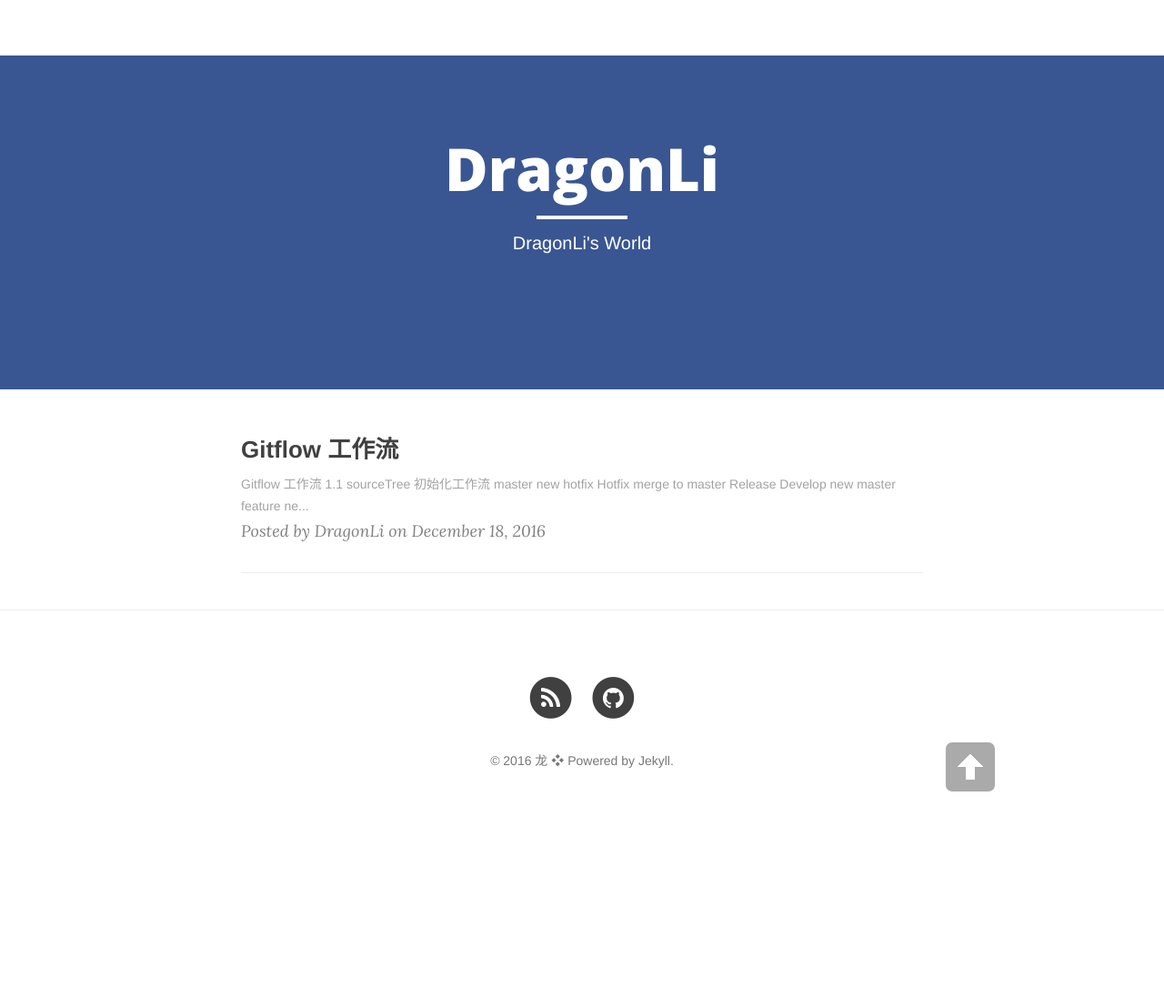
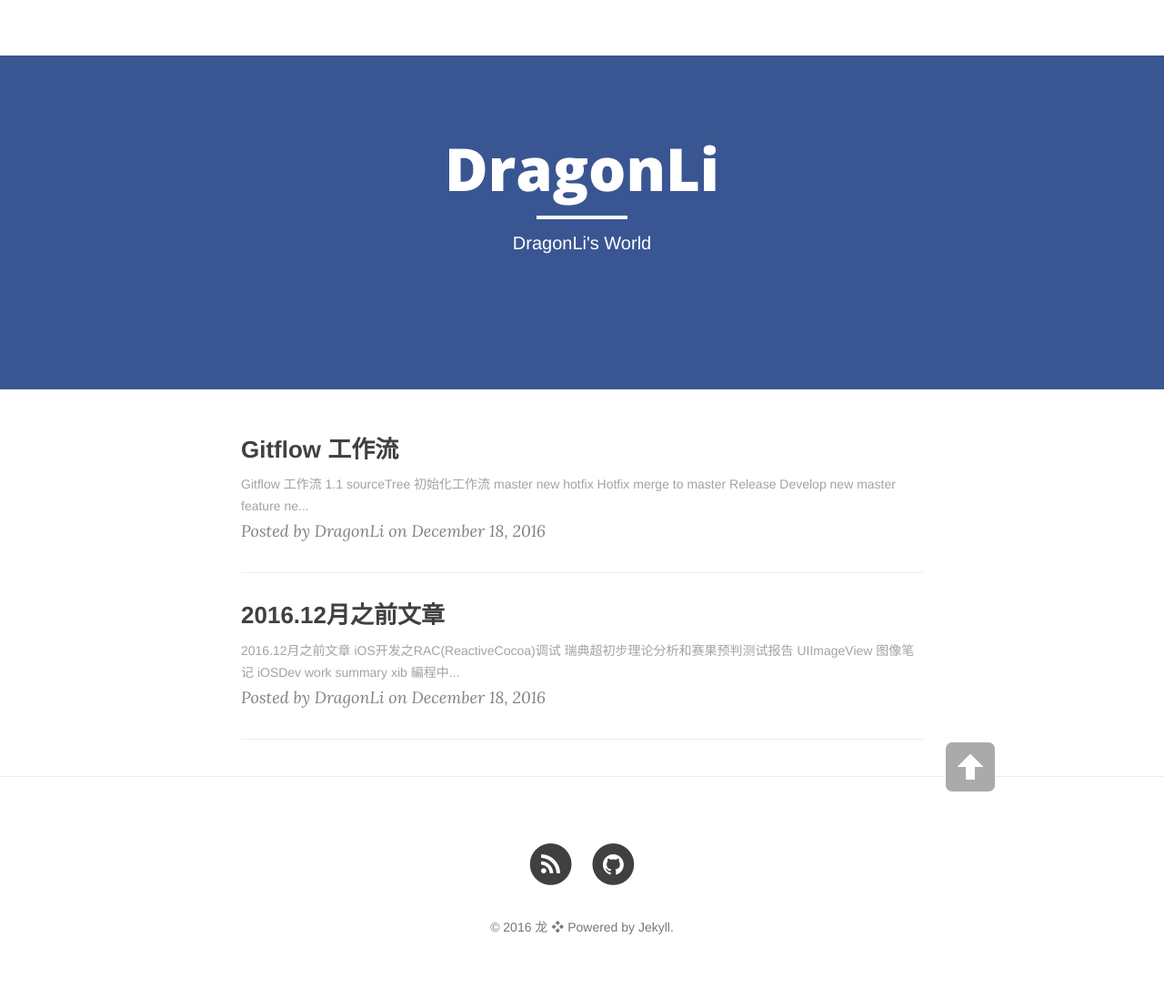
Before and after one commit to DevDragonLi/devdragonli.github.io, a Jekyll site: the page built from index.html, in a window 1280 px wide. Shown: the whole page at 91% size. Built offline with Jekyll 4.4.1, drawn with Linux system fonts in a browser that asks for light colours; nearby versions of some CDN libraries; the list of posts is cut into pages by our own code; before the commit the page ends 914 px from its top, so only the background shows below that.

Commit message:
2016.12月之前文章

```diff
--- a/_config.yml
+++ b/_config.yml
@@ -18,8 +18,8 @@ favicon: img/favicon.png
 
 douban_username:
 twitter_username:
-github_username: DragonLi
-weibo_username: DragonLi
+github_username: DevDragonLi
+weibo_username: 一直学习的小帅哥
 facebook_username:
 zhihu_username:
 
--- /dev/null
+++ b/_posts/2016-12-18-2016.12pages.md
@@ -0,0 +1,23 @@
+---
+layout: post
+title: 2016.12月之前文章
+date: 2016-12-18
+categories: blog
+tags: [pages]
+description: 2016.12月之前文章
+
+---
+
+
+*  2016.12月之前文章
+
+	- iOS开发之RAC(ReactiveCocoa)调试
+	- 瑞典超初步理论分析和赛果预判测试报告
+	- UIImageView 图像笔记
+	- iOSDev work summary
+	- xib 編程中處理圓角,邊框等技巧篇1
+	- OC/Swift 自定义下拉刷新/上拉加载实现思路
+	- SDWebImage框架学习
+
+
+*	[tui吧文章直达链接](http://dragonli.tui8.com/)
```
